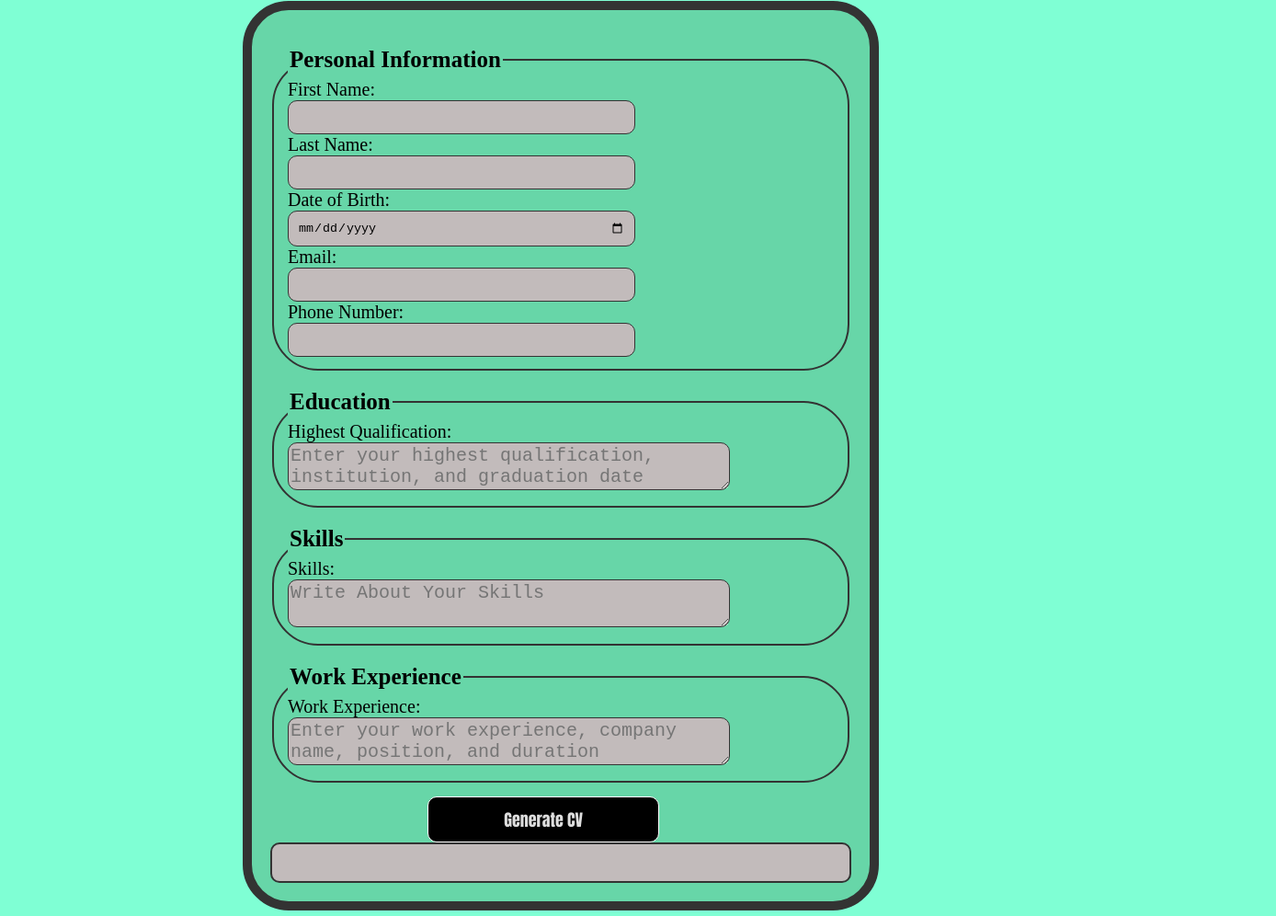
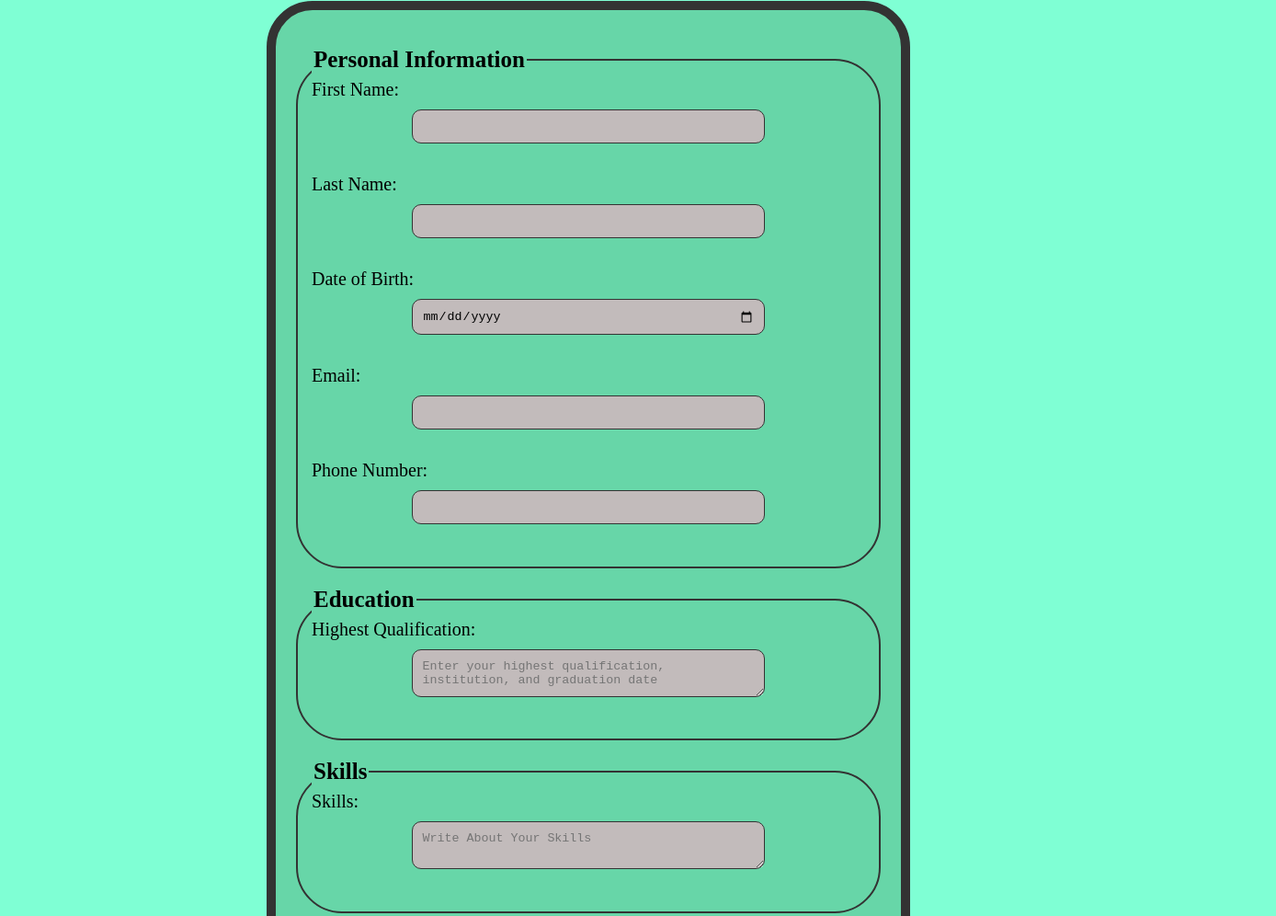
Before and after one commit to Sherryk16/Hackathon-Milsestone3-CV-resume-builder, a plain HTML site: page index.html in a window 1280 px wide. Shown: the part 141-1137 px from the top of the page at 92% size, 1388 px wide, since content can reach past the window. Drawn offline with Linux system fonts and the light colour scheme.

Commit message:
Add files via upload

```diff
--- a/style.css
+++ b/style.css
@@ -1,138 +1,100 @@
-body{
- font-family: Arial, Helvetica, sans-serif;
- background-color: aquamarine;
+/* General styling */
+body {
+    font-family: Arial, Helvetica, sans-serif;
+    background-color: aquamarine;
+    margin: 0;
+    padding: 0;
+    box-sizing: border-box;
 }
-h1{
-    font-family: Impact, Haettenschweiler, 'Arial Narrow Bold', sans-serif;
+
+h1 {
+    font-family: Impact, sans-serif;
     font-size: 50px;
     color: #333;
     text-align: center;
 }
-form{
-    margin-left: auto;
+
+/* Responsive form */
+form {
     background-color: rgb(103, 214, 168);
-    width: 50%;
-    margin-right: 25%;
+    width: 90%;
+    margin: 20px auto;
     border: #333 solid 10px;
     border-radius: 50px;
     padding: 20px;
 }
 
-#info{
-    font-family:'Times New Roman', Times, serif;
+legend {
+    font-size: 25px;
+    font-weight: bold;
+}
+
+/* Input fields */
+input {
+    width: 90%;
+    margin: 10px 0;
+    padding: 10px;
+    background-color: #c2bbbb;
+    border-radius: 10px;
+    border: #333 solid 1px;
+    display: block;
+    margin-left: auto;
+    margin-right: auto;
+}
+
+input:hover {
+    background-color: #ddd;
+    border: #333 solid 3px;
+}
+
+/* Button */
+#button {
+    width: 50%;
+    margin: 15px auto;
+    display: block;
+    height: 50px;
+    background-color: black;
+    color: #ddd;
+    font-family: Impact, sans-serif;
+    font-size: large;
+    border: white solid 1px;
+}
+
+#button:hover {
+    border: white solid 3px;
+}
+
+/* Section styling */
+#info, #education, #experience, #skills {
+    font-family: 'Times New Roman', Times, serif;
     font-size: 20px;
     border: #333 solid 2px;
     border-radius: 50px;
     margin-top: 20px;
 }
-legend{
-    font-size: 25px;
-    font-weight: bold;
-}
-input{
-    margin-bottom: 20px;
+
+/* Input field style */
+#educationt, #workExperience, #Skills {
+    width: 90%;
+    margin: 10px 0;
     padding: 10px;
-    width: 60%;
     background-color: #c2bbbb;
     border-radius: 10px;
     border: #333 solid 1px;
-    margin:auto;
+    display: block;
+    margin-left: auto;
+    margin-right: auto;
+}
 
-
-}
-input:hover{
+#educationt:hover, #workExperience:hover, #Skills:hover {
     background-color: #ddd;
     border: #333 solid 3px;
-    border-radius: 10px;
 }
 
-#education{
-
-    font-family:'Times New Roman', Times, serif;
-    font-size: 20px;
-    border: #333 solid 2px;
-    border-radius: 50px;
-    margin-top: 20px;
-}
-#educationt{
-    margin-right: 100%;
-    width: 80%;
-    font-size: 20px;
-    border: #333 solid 1px;
-    border-radius: 10px;
-    background-color: #c2bbbb;
-
-}
-#educationt:hover{
-    background-color: #ddd;
-    border: #333 solid 3px;
-    border-radius: 10px;
-}
-
-#experience{
-    font-family:'Times New Roman', Times, serif;
-    font-size: 20px;
-    border: #333 solid 2px;
-    border-radius: 50px;
-    margin-top: 20px;
-}
-#workExperience{
-    margin-right: 100%;
-    width: 80%;
-    font-size: 20px;
-    border: #333 solid 1px;
-    border-radius: 10px;
-    background-color: #c2bbbb;
-
-}
-#workExperience:hover{
-    background-color: #ddd;
-    border: #333 solid 3px;
-    border-radius: 10px;
-}
-
-#button{
-    width: 40%;
-margin-left: 27%;
-margin-top: 15px;
-
-    height: 50px;
-    background-color:black;
-    border: white solid 1px;
-    color: #ddd;
-    font-family: Impact, Haettenschweiler, 'Arial Narrow Bold', sans-serif;
-    font-size: large;
-}
-#button:hover{
-    border:white solid 3px;
-}
-
-#skills{
-    font-family:'Times New Roman', Times, serif;
-    font-size: 20px;
-    border: #333 solid 2px;
-    border-radius: 50px;
-    margin-top: 20px;
-}
-#Skills{
-    margin-right: 100%;
-    width: 80%;
-    font-size: 20px;
-    border: #333 solid 1px;
-    border-radius: 10px;
-    background-color: #c2bbbb;
-
-}
-
-#Skills:hover{
-    background-color: #ddd;
-    border: #333 solid 3px;
-    border-radius: 10px;
-}
-
-#resumeOutput{
-    max-width: 600px;
-    margin: auto;
+/* Resume output styling */
+#resumeOutput {
+    max-width: 90%;
+    margin: 20px auto;
     padding: 20px;
     border: #333 solid 2px;
     border-radius: 10px;
@@ -140,6 +102,21 @@ margin-top: 15px;
     font-size: 20px;
 }
 
-#resumeOutput h2{
-    color: #333;
+/* Responsive adjustments for larger screens */
+@media (min-width: 768px) {
+    form {
+        width: 70%;
+    }
+    input, #educationt, #workExperience, #Skills {
+        width: 80%;
+    }
 }
+
+@media (min-width: 1024px) {
+    form {
+        width: 50%;
+    }
+    input, #educationt, #workExperience, #Skills {
+        width: 60%;
+    }
+}
```
